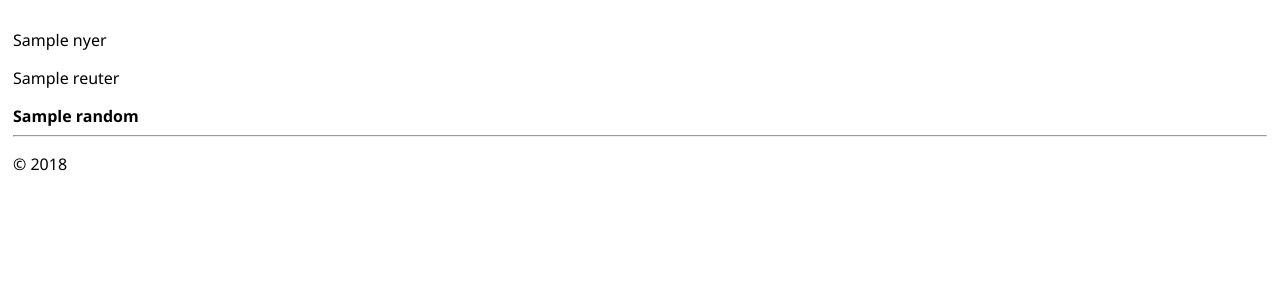
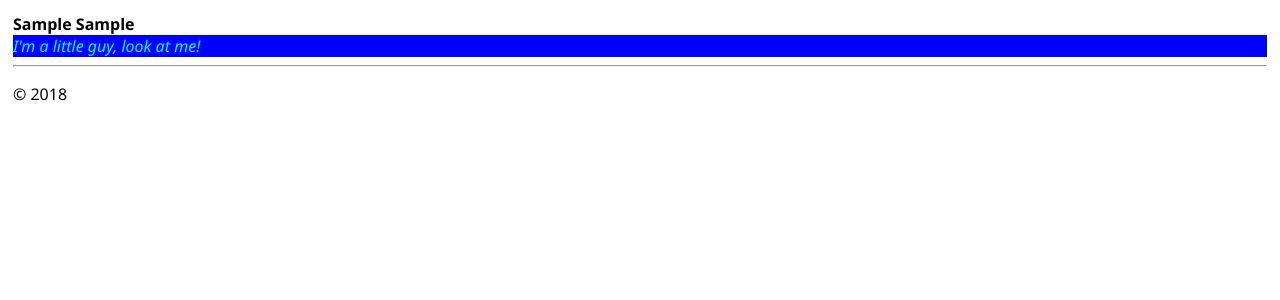
Before and after one commit to cossentino/daily_circ, a Django app: template main/templates/main/news.html in a window 1280 px wide. Shown: the top 300 px of the page. Run offline with Django 3.2, Linux system fonts and the light colour scheme; the template is opened without the code that fills it: most values are stand-ins (such as "Sample title", 1, 10 or a date in 2020); parts of the project's set-up code (start-up, migrations or seed data) failed here and were passed over.

Commit message:
debugged css connection issue

```diff
--- a/main/static/main/site.css
+++ b/main/static/main/site.css
@@ -1,3 +1,10 @@
+.headline-card {
+  display: flex;
+  flex-direction: column;
+  border: chocolate;
+  background-color: blue;
+  color: aqua;
+}
 .message {
   font-weight: 600;
   color: blue;
--- a/main/templates/main/layout.html
+++ b/main/templates/main/layout.html
@@ -4,7 +4,7 @@
     <meta charset="utf-8"/>
     <title>{% block title %}{% endblock %}</title>
     {% load static %}
-    <link rel="stylesheet" type="text/css" href="{% static 'hello/site.css' %}"/>
+    <link rel="stylesheet" type="text/css" href="{% static 'main/site.css' %}"/>
 </head>
 
 <body>
--- /dev/null
+++ b/main/templates/main/little_guy.html
@@ -0,0 +1,4 @@
+
+<div class="headline-card">
+  <em>I'm a little guy, look at me!</em>
+</div>
--- a/main/templates/main/news.html
+++ b/main/templates/main/news.html
@@ -3,11 +3,13 @@
   Daily Circular
 {% endblock %}
 {% block content %}
-  {% for a in nyer %}
+  {% comment %} {% for a in nyer %}
     <p>{{ a }}</p>
   {% endfor %}
   {% for a in reuters %}
     <p>{{ a }}</p>
-  {% endfor %}
-  <strong>{{ random }}</strong>
+  {% endfor %} {% endcomment %}
+  <strong>{{ random_1 }}</strong>
+  <strong>{{ random_2 }}</strong>
+  {% include "main/little_guy.html" %}
 {% endblock %}
```
Also changed, not shown: main/services/scraper.py (+7 -15 lines), main/views.py (+4 -3 lines).
